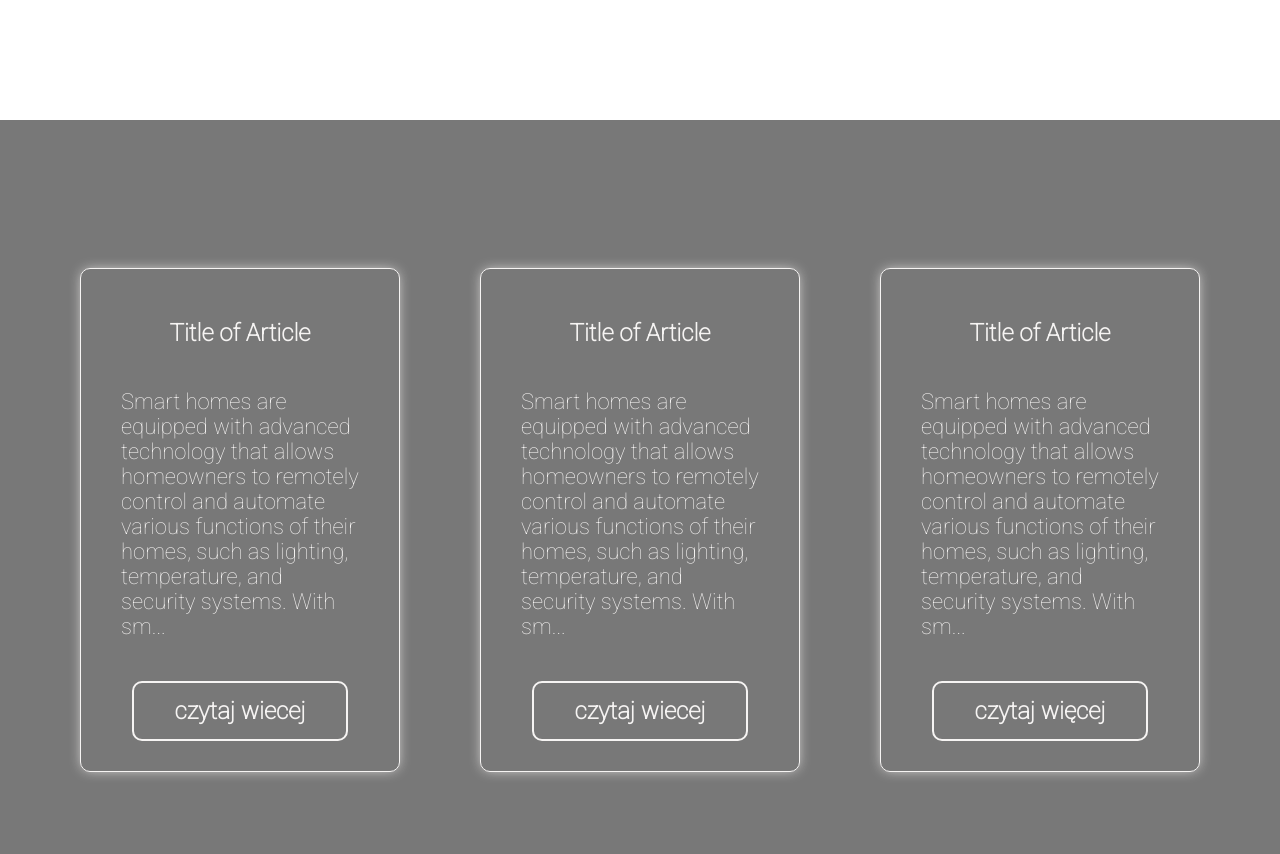
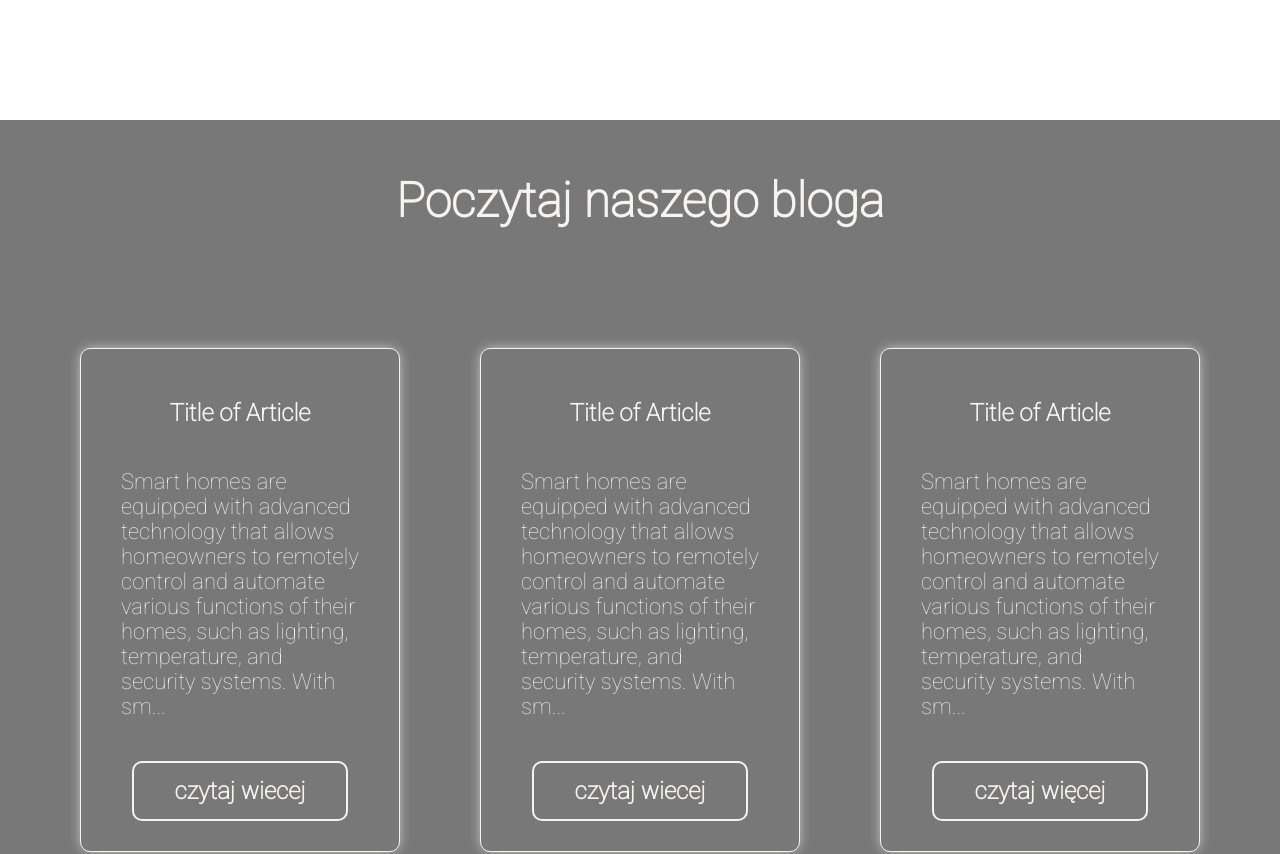
Before and after one commit to julia-kocik/electro-company-v2, a React (Create React App) app: page / in a window 1280 px wide. Shown: the part 1480-2334 px from the top of the page. Built offline with nearby package versions, Linux system fonts and the light colour scheme.

Commit message:
Adjust BlogSection component

```diff
--- a/src/components/sections/BlogSection/BlogSection.scss
+++ b/src/components/sections/BlogSection/BlogSection.scss
@@ -1,15 +1,21 @@
 @import '../../../settings.scss';
-
 
 .blog_container {
     height: 100vh;
     background-color: rgba(31, 30, 30, 0.6);
     color: $color-white;
+    display: flex;
+    flex-direction: column;
+    h2{
+        flex: 0 0 20%;
+    }
+    .blog_container_inner {
+        flex: 0 0 80%;
         display: grid;
         grid-template-columns: 1fr 1fr 1fr;
         gap: 80px;
         place-items: center;
-    padding: 0 80px;
+        padding: 40px 80px;
         .blog_article {
             border: 1px solid $color-white;
             box-shadow: $box-shadow;
@@ -21,5 +27,5 @@
                 font-size: 22px;
             }
         }
-
     }
+}
--- a/src/components/sections/BlogSection/BlogSection.tsx
+++ b/src/components/sections/BlogSection/BlogSection.tsx
@@ -1,11 +1,14 @@
 import React from 'react'
 import Button from '../../common/Button/Button'
+import Title from '../../common/Title/Title'
 import './BlogSection.scss'
 
 const BlogSection = (): JSX.Element => {
   const str: string = 'Smart homes are equipped with advanced technology that allows homeowners to remotely control and automate various functions of their homes, such as lighting, temperature, and security systems. With smart homes, homeowners can use their smartphones or other internet-connected devices to control their homes systems from anywhere in the world'
   return (
     <div className='blog_container' id='blogsection'>
+      <Title title='Poczytaj naszego bloga'/>
+      <div className="blog_container_inner">
         <article className='blog_article'>
           <h2>Title of Article</h2>
           <p>{str.substring(0, 200)}...</p>
@@ -22,6 +25,7 @@ const BlogSection = (): JSX.Element => {
           <Button title='czytaj więcej' color='light'/>
         </article>
       </div>
+    </div>
   )
 }
 
```
Lines whose indentation alone changed are shown as unchanged.
